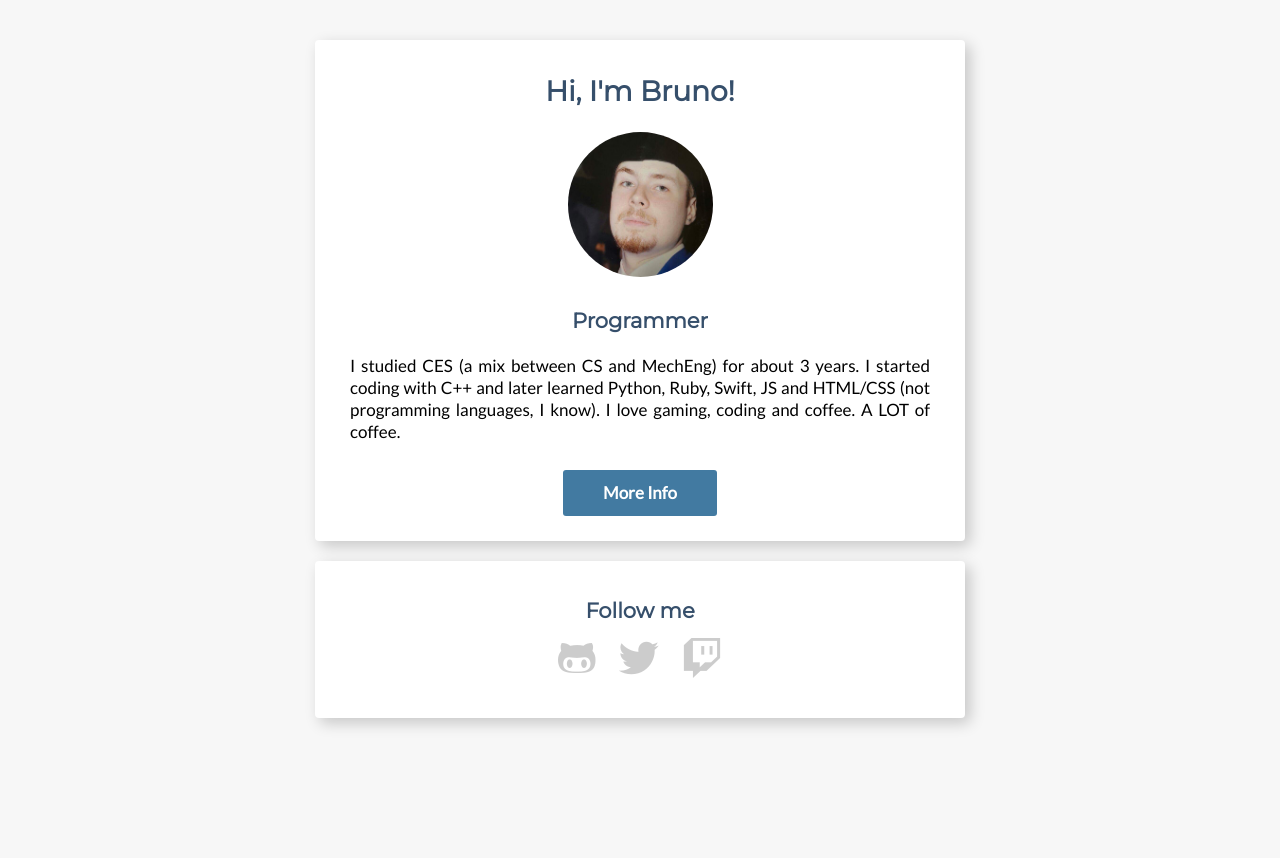
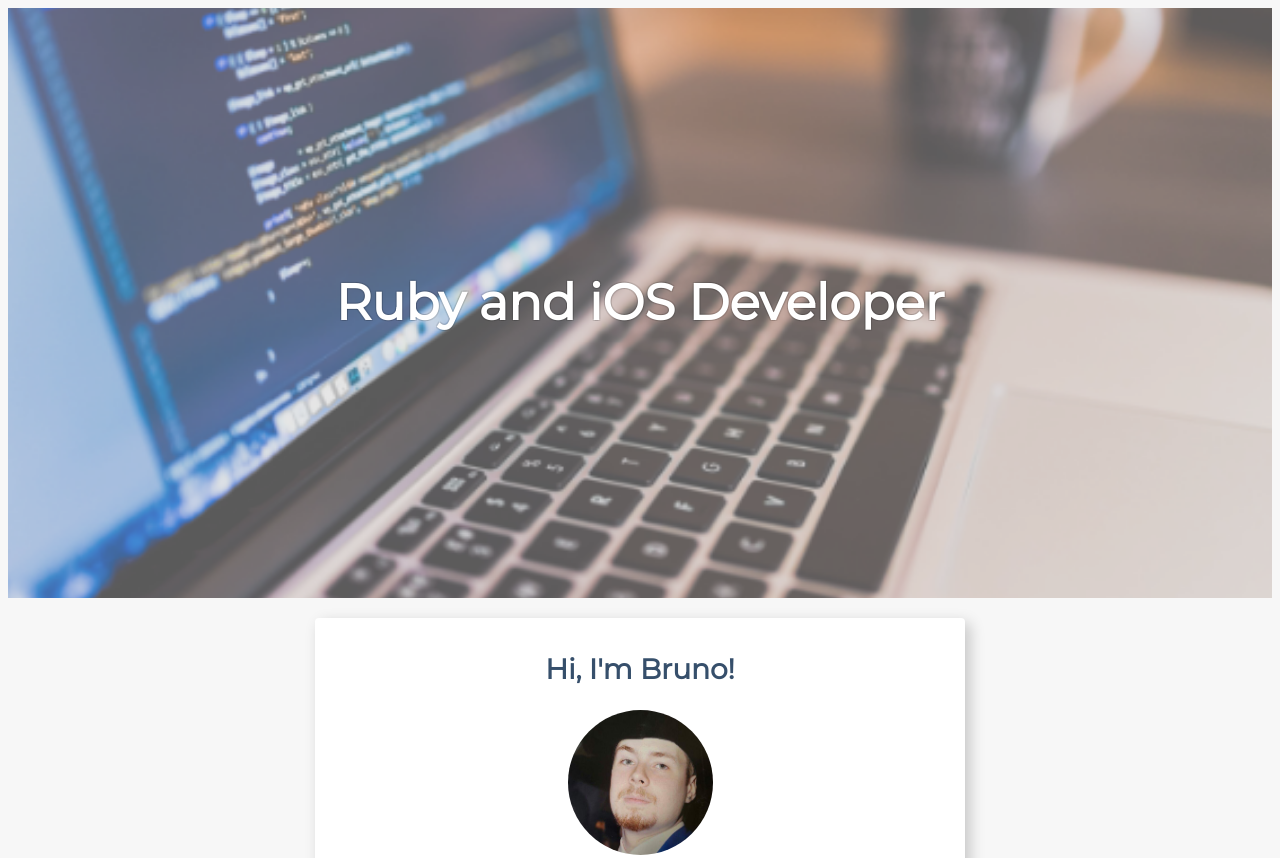
Before and after one commit to Bruncky/profile, a plain HTML site: page index.html in a window 1280 px wide. Shown: the top 858 px of the page. Before the commit the page ends 800 px from the top, so only its background shows below. Drawn offline with Linux system fonts and the light colour scheme.

Commit message:
Added banner image and title; Added favicon; Added about page

```diff
--- a/index.html
+++ b/index.html
@@ -10,12 +10,21 @@
 
   <script src="https://kit.fontawesome.com/666567bb82.js" crossorigin="anonymous"></script>
 
+  <link rel="icon" href="images/favicon.png">
   <link href="https://fonts.googleapis.com/css?family=Lato|Montserrat&display=swap" rel="stylesheet">
+  <!-- <link rel="stylesheet" href="https://stackpath.bootstrapcdn.com/bootstrap/4.4.1/css/bootstrap.min.css" integrity="sha384-Vkoo8x4CGsO3+Hhxv8T/Q5PaXtkKtu6ug5TOeNV6gBiFeWPGFN9MuhOf23Q9Ifjh" crossorigin="anonymous"> -->
   <link rel="stylesheet" href="style.css">
 </head>
 
+  <div class="banner">
+    <h1 id="banner-heading">Ruby and iOS Developer</h1>
+  </div>
+
 <body>
+
   <div class="container">
+
+
     <div class="card">
       <h1>Hi, I'm Bruno!</h1>
 
@@ -26,10 +35,19 @@
         I studied CES (a mix between CS and MechEng) for about 3 years. I started coding with C++ and later learned Python, Ruby, Swift, JS and HTML/CSS (not programming languages, I know). I love gaming, coding and coffee. A LOT of coffee.
       </p>
 
-      <a href="#" class="btn-grayblue">More Info</a>
+      <a href="nav/about.html" class="btn-grayblue">More Info</a>
     </div>
 
-    <div class="card socials">
+    <div class="card">
+
+      <h2>Coding Carreer</h2>
+      <p>
+        Coding carreer goes here
+      </p>
+
+    </div>
+
+    <div class="card social-card">
 
       <h2>Follow me</h2>
       <ul class="social-list">
--- a/style.css
+++ b/style.css
@@ -23,6 +23,8 @@
   }
 }
 
+  /*-------------------- CARDS --------------------*/
+
 .card {
   background-color: white;
   margin: 20px auto;
@@ -31,13 +33,43 @@
   box-shadow: 5px 5px 15px rgba(0,0,0,0.2);
 }
 
+  /*-------------------- BANNER --------------------*/
+
+.banner {
+  display: flex;
+  max-width: 100%;
+  height: 350px;
+  justify-content: center;
+  align-items: center;
+  background-size: cover;
+  background-position: center;
+  background-image: url("images/banner_image_2.png");
+  padding: 120px 0;
+}
+
+#banner-heading {
+  font-size: 50px;
+  font-weight: bold;
+  text-shadow: -1px -1px 0 rgba(0, 0, 0, 0.1), 1px -1px 0 rgba(0, 0, 0, 0.1), -1px 1px 0 rgba(0, 0, 0, 0.1), 1px 1px 0 rgba(0, 0, 0, 0.1);
+  color: white;
+}
+
+  /*-------------------- BODY --------------------*/
+
 body {
   background-color: #F7F7F7;
   font-family: 'Lato', sans-serif;
   font-size: 17px;
   line-height: 22px;
-  margin: 40px;
 }
+
+#profile-pic {
+  border-radius: 50%;
+  width: 145px;
+  margin: 15px auto;
+}
+
+  /*-------------------- HEADERS --------------------*/
 
 h1, h2 {
   color: #364F6B;
@@ -46,15 +78,12 @@ h1, h2 {
   line-height: 14px;
 }
 
-#profile-pic {
-  border-radius: 50%;
-  width: 145px;
-  margin: 15px auto;
-}
-
 h2 {
   font-size: 21px;
 }
+
+  /*-------------------- PARAGRAPHS --------------------*/
+
 
 p {
   color: black;
@@ -62,7 +91,7 @@ p {
   padding: 10px;
 }
 
-  /*-------------------- BUTTON --------------------*/
+  /*-------------------- BUTTONS --------------------*/
 
 .btn-grayblue {
   background-color: #427AA1;
@@ -79,7 +108,7 @@ p {
 
   /*-------------------- SOCIALS --------------------*/
 
-.socials {
+.social-card {
   padding: 25px 25px 20px 25px;
 }
 
@@ -114,3 +143,9 @@ a {
 #twitch:hover {
   color: #9146FF
 }
+
+  /*-------------------- EFFECTS --------------------*/
+
+.opaque {
+  opacity: 0.2;
+}
```
Also changed, not shown: images/banner_image_2.png (added), images/facebook_cover_photo_1.png (added), images/facebook_cover_photo_2.png (added), images/favicon.png (added), images/linkedin_banner_image_1.png (added), images/linkedin_banner_image_2.png (added), images/logo_sRGB.png (added), images/twitter_header_photo_1.png (added), images/twitter_header_photo_2.png (added), nav/about.html (added), 1 other file. Lines whose indentation alone changed are shown as unchanged.
